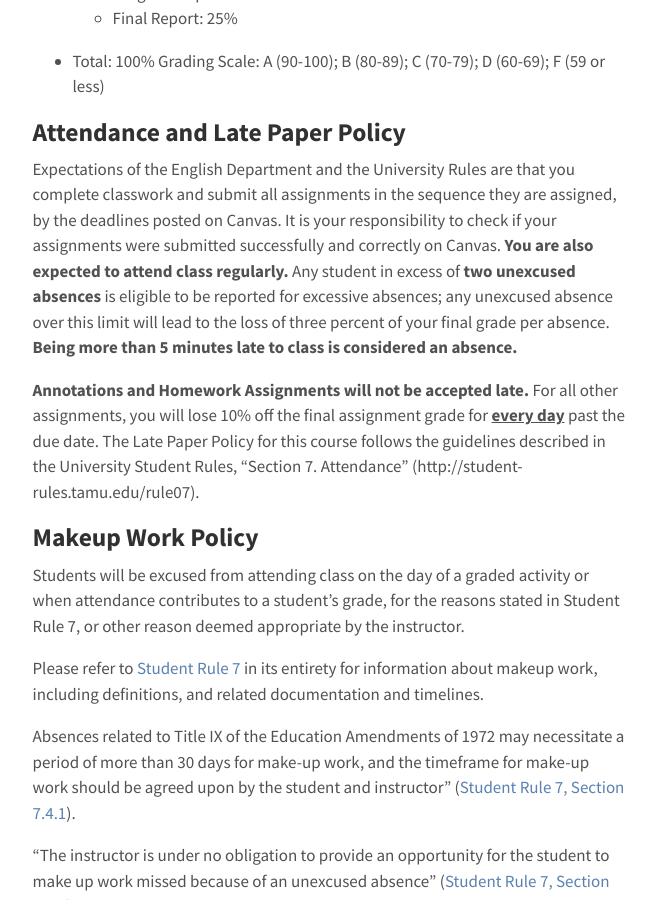
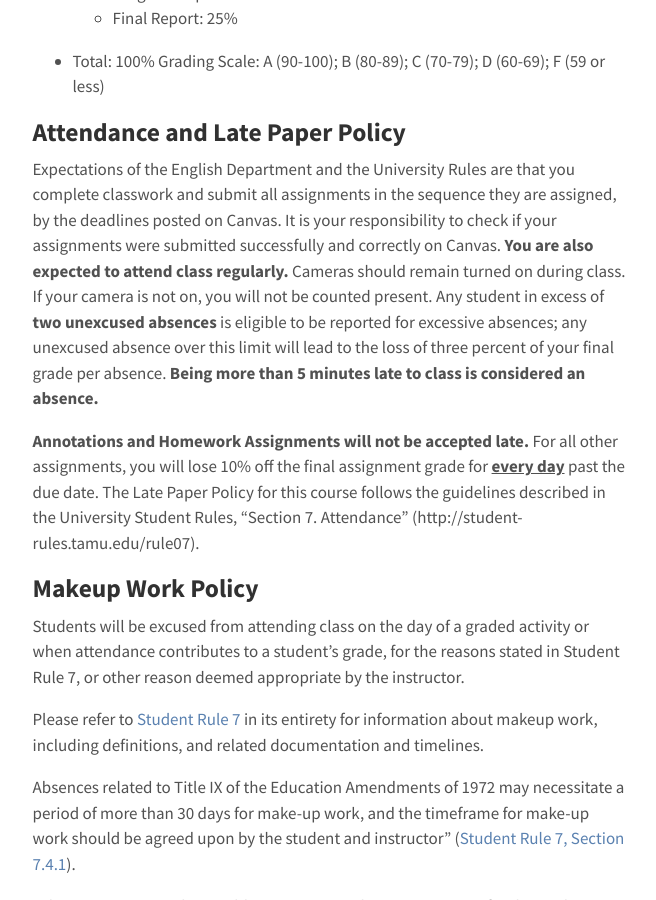
Before and after one commit to elibooklover/ENGL304-Spring2021, a Jekyll site: the page built from syllabus.md, in a window 1280 px wide and 900 px high, scrolled down 2360 px. Shown: the whole window, without its empty margins (310-966 px from the left). Built offline with Jekyll 4.4.1, drawn with Linux system fonts in a browser that asks for light colours.

Commit message:
Syllabus

```diff
--- a/syllabus.md
+++ b/syllabus.md
@@ -61,7 +61,7 @@ Your grade is based on the average of the assignments listed below.
 Grading Scale: A (90-100); B (80-89); C (70-79); D (60-69); F (59 or less)
 
 ## Attendance and Late Paper Policy
-Expectations of the English Department and the University Rules are that you complete classwork and submit all assignments in the sequence they are assigned, by the deadlines posted on Canvas. It is your responsibility to check if your assignments were submitted successfully and correctly on Canvas. <b>You are also expected to attend class regularly.</b> Any student in excess of <b>two unexcused absences</b> is eligible to be reported for excessive absences; any unexcused absence over this limit will lead to the loss of three percent of your final grade per absence. <b>Being more than 5 minutes late to class is considered an absence.</b> <br>
+Expectations of the English Department and the University Rules are that you complete classwork and submit all assignments in the sequence they are assigned, by the deadlines posted on Canvas. It is your responsibility to check if your assignments were submitted successfully and correctly on Canvas. <b>You are also expected to attend class regularly.</b> Cameras should remain turned on during class. If your camera is not on, you will not be counted present. Any student in excess of <b>two unexcused absences</b> is eligible to be reported for excessive absences; any unexcused absence over this limit will lead to the loss of three percent of your final grade per absence. <b>Being more than 5 minutes late to class is considered an absence.</b> <br>
 
 <b>Annotations and Homework Assignments will not be accepted late.</b> For all other assignments, you will lose 10% off the final assignment grade for <u><b>every day</b></u> past the due date. The Late Paper Policy for this course follows the guidelines described in the University Student Rules, “Section 7. Attendance” (http://student-rules.tamu.edu/rule07).
 
```
